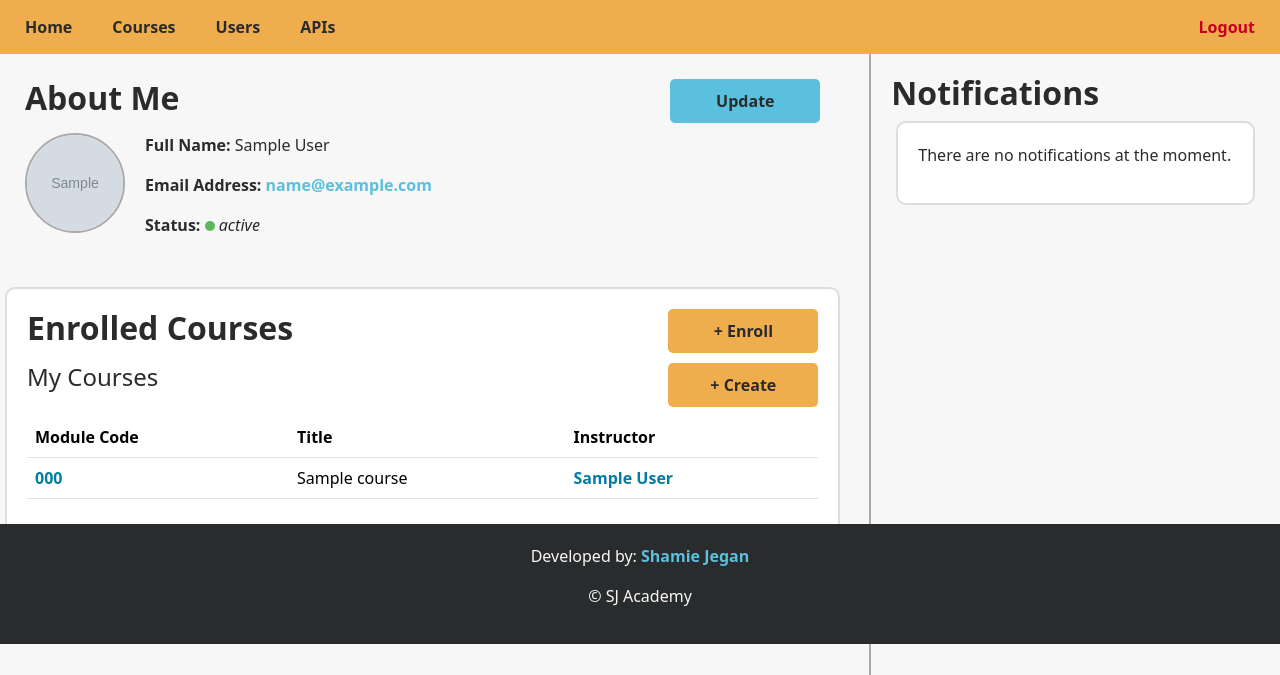
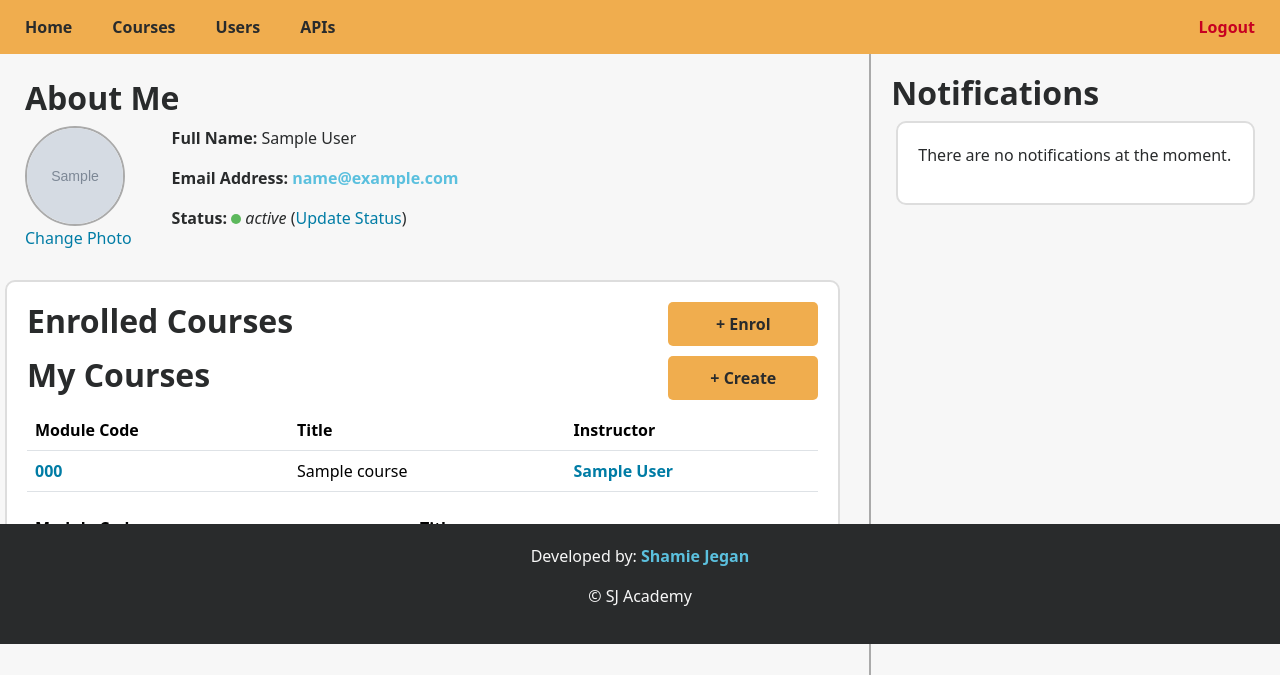
Before and after one commit to shamiejegan/CM3035_eLearnPortal, a Django app: page / in a window 1280 px wide. Shown: the part 156-831 px from the top of the page. Run offline with Django 4.2, Linux system fonts and the light colour scheme; a user stored in the database is signed in; tables that the repository leaves empty hold one stand-in row (values such as "Sample post"); grey boxes marked "Sample" are stand-in pictures; some libraries are stand-ins or nearby versions.

Commit message:
feat: update profile picture and status from home page

```diff
--- a/elearn_app/static/css/style.css
+++ b/elearn_app/static/css/style.css
@@ -118,6 +118,9 @@ label  {
     height: 100px;
     border-radius: 50%;
     border: #AAA 2px solid ;
+}
+.profile-picture {
+    margin-right: 20px;
 }
 .profile-info {
     margin-left: 20px;
--- a/elearn_app/templates/elearn/index.html
+++ b/elearn_app/templates/elearn/index.html
@@ -9,22 +9,27 @@
         <div class="page-section">
             <div class="heading-with-button">
                 <h2>About Me</h2>
-                <a class="btn-blue" href="/updateprofile/">Update</a>
+                <!-- <a class="btn-blue" href="/updateprofile/">Update</a> -->
             </div>
 
             <div class="profile">
+                <div class="profile-picture">
                     {% if user_profile.photo %}
                     <img src="{{user_profile.photo.url }}" alt="Profile Picture">
                     {% else %}
                     <img src="../../static/images/default_user.png" alt="Profile Picture">
                     {% endif %}
+                    <p><a href="/change-photo/" style="font-weight: normal;">Change Photo</a></p>
+                </div>
                 <div class="profile-info">
                     <p><strong>Full Name: </strong>{{user.first_name}} {{user.last_name}}</p>
                     <p><strong>Email Address: </strong><a class="link-on-black"
                             href="mailto:{{user.email}}">{{user.email}}</a></p>
                     <p><strong>Status: </strong>
-                            <span class="status-icon {% if user.is_active %}status-active{% else %}status-deactivated{% endif %}"></span>
-                            <em>{% if user_profile.status %}{{user_profile.status}}{% else %}-{% endif %}</em>
+                        <span
+                            class="status-icon {% if user.is_active %}status-active{% else %}status-deactivated{% endif %}"></span>
+                        <em>{% if user_profile.status %}{{user_profile.status}}{% else %}-{% endif %} </em> (<a
+                            href="/update-status/" style="font-weight: normal;">Update Status</a>)
                     </p>
                     <br>
                 </div>
@@ -35,7 +40,7 @@
             {% if user_profile.is_student %}
             <div class="heading-with-button">
                 <h2>Enrolled Courses</h2>
-                <a class="btn-yellow" href="courselist">+ Enroll</a>
+                <a class="btn-yellow" href="courselist">+ Enrol</a>
             </div>
             {% if courses_enrolled %}
             <table class="table">
@@ -46,16 +51,17 @@
                 <tr>
                     <td><a href="/course/{{enrolled.id}}">{{ enrolled.module_code }}</a></td>
                     <td>{{ enrolled.title }}</td>
-                        <td><a href="/profile/{{enrolled.instructor.user.id}}">{{ enrolled.instructor.user.get_full_name }}</a></td>
+                    <td><a href="/profile/{{enrolled.instructor.user.id}}">{{enrolled.instructor.user.get_full_name}}</a></td>
                 </tr>
                 {% endfor %}
                 {% else %}
-                <p>You have not registered for any courses. You will see your courses here once you have been registered.</p>
+                <p>You have not registered for any courses. You will see your courses here once you have been
+                    registered.</p>
                 {% endif %}
                 {% endif %}
                 {% if user_profile.is_instructor %}
                 <div class="heading-with-button">
-                <h3>My Courses</h3>
+                    <h2>My Courses</h2>
                     <a class="btn-yellow" href="newcourse">+ Create</a>
                 </div>
                 {% if courses_taught %}
--- a/elearn_app/urls.py
+++ b/elearn_app/urls.py
@@ -12,7 +12,8 @@ urlpatterns = [
     path("register/", views.register, name="register"),
 
     path("profile/<int:pk>", login_required(views.ProfileDetail.as_view()), name="profile"),
-    path("updateprofile/<int:pk>", login_required(views.ProfileUpdate.as_view()), name="updateprofile"),
+    path("change-photo/", login_required(views.PictureUpdate.as_view()), name="change_photo"),
+    path("update-status/", login_required(views.StatusUpdate.as_view()), name="update_status"),
 
     # URLs for course management
     path("newcourse/", login_required(views.CourseCreate.as_view()), name="newcourse"),
--- a/elearn_app/views.py
+++ b/elearn_app/views.py
@@ -120,14 +120,49 @@ class ProfileDetail(DetailView):
         context["user_profile"] = user_profile
         return context
 
-class ProfileUpdate(UpdateView):
+class PictureUpdate(UpdateView):
     model = UserProfile
-    template_name = "elearn/profile_form.html"
-    form_class = UpdateProfileForm
+    template_name = "elearn/change_photo.html"
+    form_class = UserProfileForm
     success_url = "/"
 
     def get_object(self, queryset=None):
         return self.request.user.userprofile
+
+    def form_valid(self, form):
+        # Get the user profile object
+        user_profile = form.save(commit=False)
+        # add the uploaded photo to the user profile
+        user_profile.photo = form.cleaned_data['photo']
+        user_profile.save()
+        return super().form_valid(form)
+
+class StatusUpdate(UpdateView):
+    model = UserProfile
+    template_name = "elearn/change_status.html"
+    form_class = UpdateStatusForm
+    success_url = "/"
+
+    def get_object(self, queryset=None):
+        return self.request.user.userprofile
+
+    def form_valid(self, form):
+        # Get the user profile object
+        user_profile = form.save(commit=False)
+        # add the uploaded photo to the user profile
+        user_profile.status = form.cleaned_data['status']
+        user_profile.save()
+        return super().form_valid(form)
+
+
+# class ProfileUpdate(UpdateView):
+#     model = UserProfile
+#     template_name = "elearn/profile_form.html"
+#     form_class = UpdateProfileForm
+#     success_url = "/"
+
+#     def get_object(self, queryset=None):
+#         return self.request.user.userprofile
 
 # Course views
 class CourseDetail(DetailView):
```
Also changed, not shown: elearn_app/forms.py (+4 -5 lines), elearn_app/templates/elearn/change_photo.html (added, +28 -0 lines), elearn_app/templates/elearn/change_status.html (added, +18 -0 lines). Lines whose indentation alone changed are shown as unchanged.
